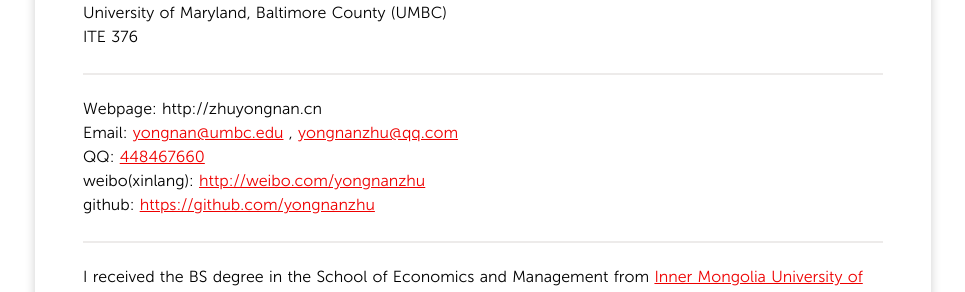
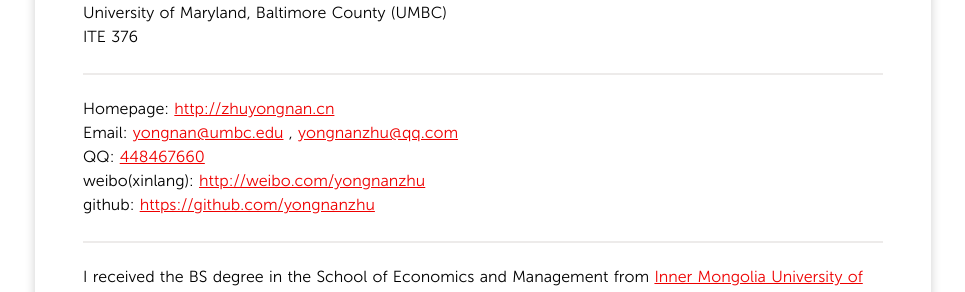
Before and after one commit to yongnanzhu/yongnanzhu.github.com, a Jekyll site: the page built from about/index.md, in a window 1280 px wide. Shown: the part 936-1228 px from the top of the page, without its empty margins (157-1122 px from the left). Built offline with Jekyll 4.4.1, drawn with Linux system fonts in a browser that asks for light colours; Markdown is read by kramdown in place of the engine named in the settings; some of the changed lines change nothing that is shown.

Commit message:
Update index.md

```diff
--- a/about/index.md
+++ b/about/index.md
@@ -16,7 +16,7 @@
 University of Maryland, Baltimore County (UMBC)
 ITE 376
 - - - - - -
-Webpage: http://zhuyongnan.cn
+Homepage: [http://zhuyongnan.cn](http://zhuyongnan.cn)
 Email: [yongnan@umbc.edu](yongnan@umbc.edu) , [yongnanzhu@qq.com](yongnanzhu@qq.com)
 QQ: [448467660](http://wpa.qq.com/msgrd?V=1&Uin=448467660)
 weibo(xinlang): [http://weibo.com/yongnanzhu](http://weibo.com/yongnanzhu)
```
